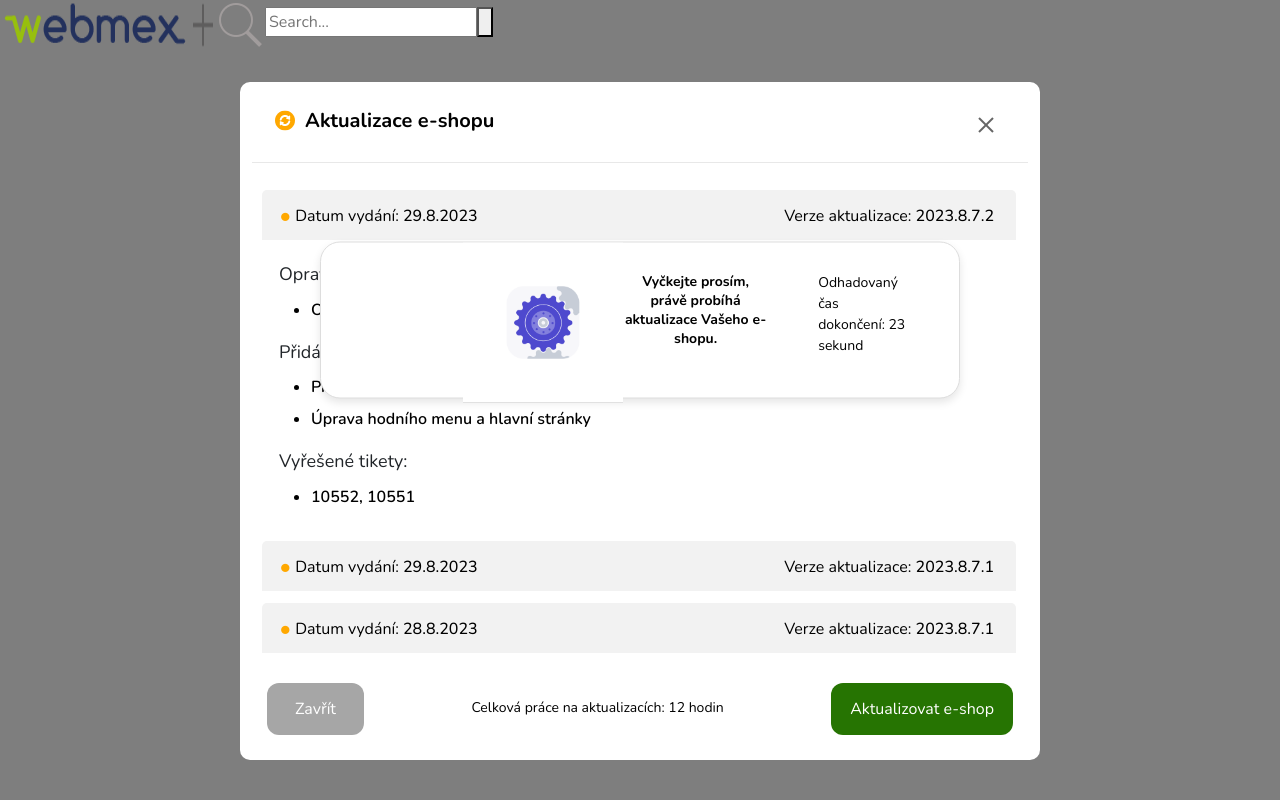
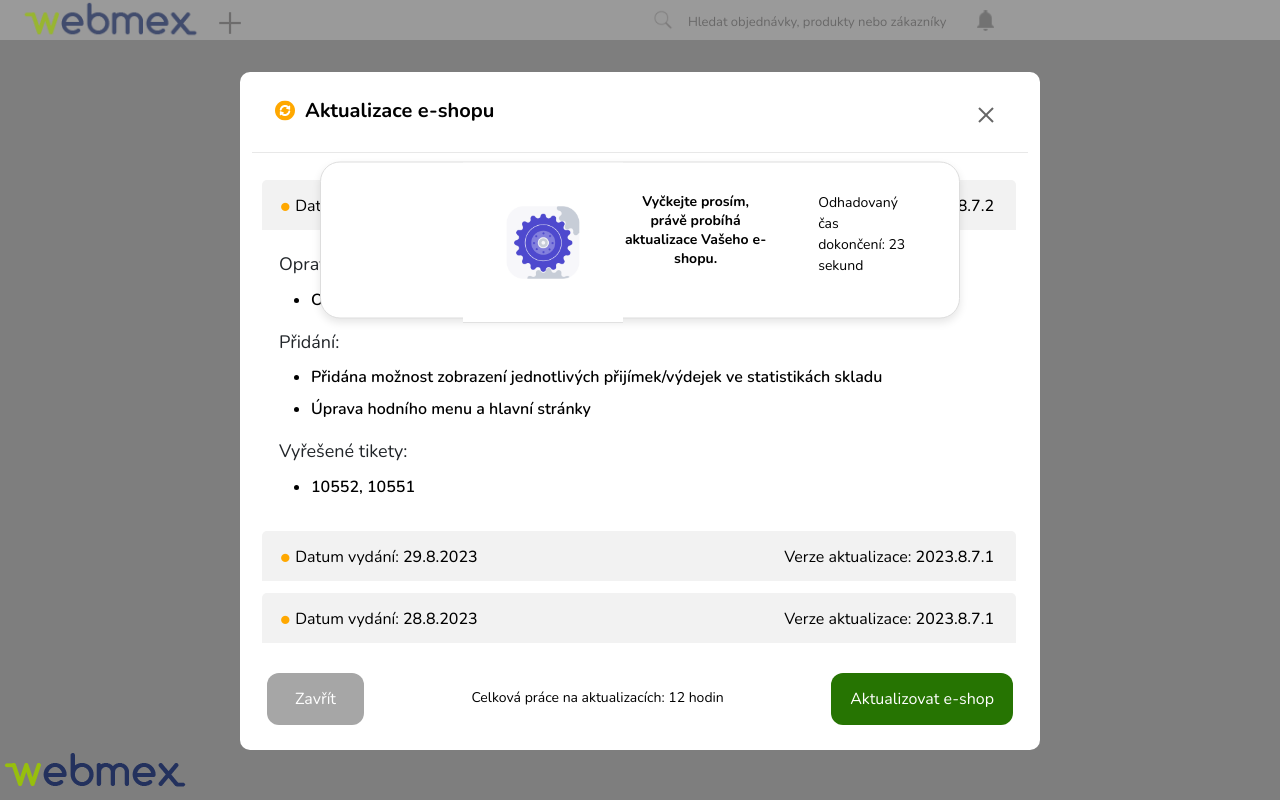
Before and after one commit to tobiaslicek/Webmex-int, a PHP site: page / in a window 1280 px wide. Run offline with PHP 8.4, Linux system fonts and the light colour scheme; some libraries are stand-ins or nearby versions; grey boxes are pictures that could not be loaded.

Commit message:
frontend done

```diff
--- a/index.html
+++ b/index.html
@@ -18,18 +18,15 @@
 <body>
   <header>
     <img src="img/logo.png" alt="Webmex logo" />
-    <img src="img/plus.png" alt="plus sign">
-    <img src="img/search.png" alt="search">
+    <img class="plus" src="img/plus.png" alt="plus sign">
+    <div class="search">
+      <img class="lupa" src="img/search.png" alt="search">
       <form role="search" id="form">
-      <input type="search" id="query" name="q" placeholder="Search..." aria-label="Search through site content">
-      <button>
-        <svg viewBox="0 0 1024 1024">
-          <path class="path1"
-            d="M848.471 928l-263.059-263.059c-48.941 36.706-110.118 55.059-177.412 55.059-171.294 0-312-140.706-312-312s140.706-312 312-312c171.294 0 312 140.706 312 312 0 67.294-24.471 128.471-55.059 177.412l263.059 263.059-79.529 79.529zM189.623 408.078c0 121.364 97.091 218.455 218.455 218.455s218.455-97.091 218.455-218.455c0-121.364-103.159-218.455-218.455-218.455-121.364 0-218.455 97.091-218.455 218.455z">
-          </path>
-        </svg>
-      </button>
+        <input type="search" id="query" name="q" placeholder="Hledat objednávky, produkty nebo zákazníky"
+          aria-label="Search through site content">
       </form>
+    </div>
+    <img class="bell" src="img/bell.png" alt="zvon">
   </header>
 
   <main>
@@ -189,6 +186,9 @@
       </div>
     </div>
   </main>
+  <footer>
+    <img src="img/logo.png" alt="">
+  </footer>
   <script src="script.js"></script>
   <script src="https://cdn.jsdelivr.net/npm/@popperjs/core@2.11.8/dist/umd/popper.min.js"
     integrity="sha384-I7E8VVD/ismYTF4hNIPjVp/Zjvgyol6VFvRkX/vR+Vc4jQkC+hVqc2pM8ODewa9r"
@@ -197,5 +197,4 @@
     integrity="sha384-Rx+T1VzGupg4BHQYs2gCW9It+akI2MM/mndMCy36UVfodzcJcF0GGLxZIzObiEfa"
     crossorigin="anonymous"></script>
 </body>
-
 </html>
--- a/script.js
+++ b/script.js
@@ -3,5 +3,5 @@ document.querySelector('.aktualizovat').addEventListener('click', function () {
 
   setTimeout(function () {
     document.getElementById('popupNotification').style.display = 'none';
-  }, 4000);
+  }, 2000);
 });
--- a/style.css
+++ b/style.css
@@ -18,6 +18,34 @@ body {
 header {
   display: flex;
   flex-direction: row;
+  background-color: #9a9a9a;
+}
+
+header img {
+  margin-left: 20px;
+  margin-right: -5px;
+  height: 40px;
+  opacity: 0.74;
+}
+
+.plus {
+  height: 26px;
+  margin-top: 10px;
+  margin-right: 310px;
+  opacity: 0.75;
+}
+
+.lupa {
+  height: 20px;
+  margin-top: 10px;
+  margin-right: 20px;
+  margin-left: 100px;
+}
+
+.bell {
+  height: 25px;
+  margin-top: 8px;
+  margin-left: -30px;
 }
 
 form {
@@ -27,36 +55,24 @@ form {
   display: flex;
   flex-direction: row;
   align-items: center;
+  margin: -30px;
+  margin-left: 135px;
+  margin-right: 15px;
+  font-size: 13px;
 }
-/*
- input {
+
+input {
   all: unset;
-  font: 16px system-ui;
-  color: #fff;
+  color: rgb(255, 255, 255);
   height: 100%;
   width: 100%;
-  padding: 6px 10px;
+  padding: 0px 0px;
 }
 
 ::placeholder {
-  color: #fff;
+  color: rgb(84, 83, 83);
   opacity: 0.7;
 }
-
-button {
-  all: unset;
-  cursor: pointer;
-  width: 44px;
-  height: 44px;
-}
-
-svg {
-  color: #fff;
-  fill: currentColor;
-  width: 24px;
-  height: 24px;
-  padding: 10px;
-} */
 
 .aktualizace {
   padding-bottom: 20px;
@@ -203,7 +219,7 @@ li.custom-list {
 .popup {
   display: none;
   position: fixed;
-  top: 40%;
+  top: 30%;
   left: 50%;
   transform: translate(-50%, -50%);
   padding: 15px 50px;
```
Also changed, not shown: img/search.png. Lines whose indentation alone changed are shown as unchanged.
